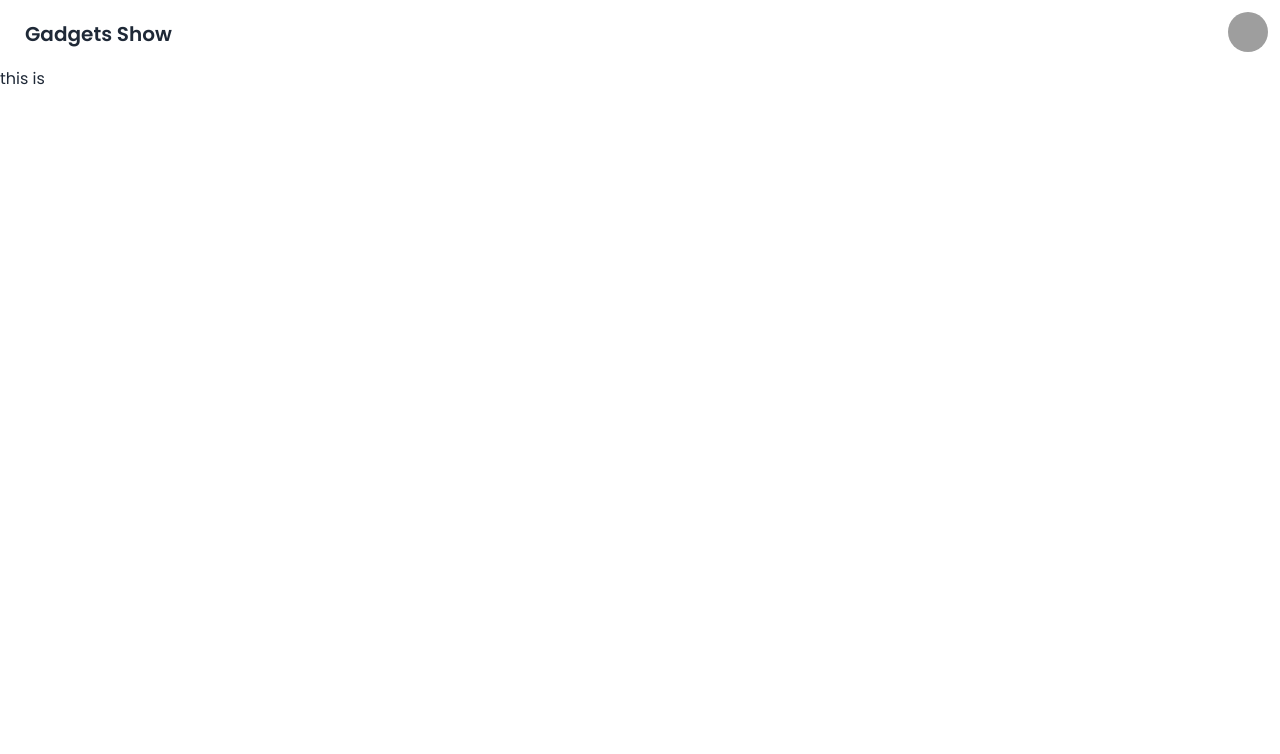
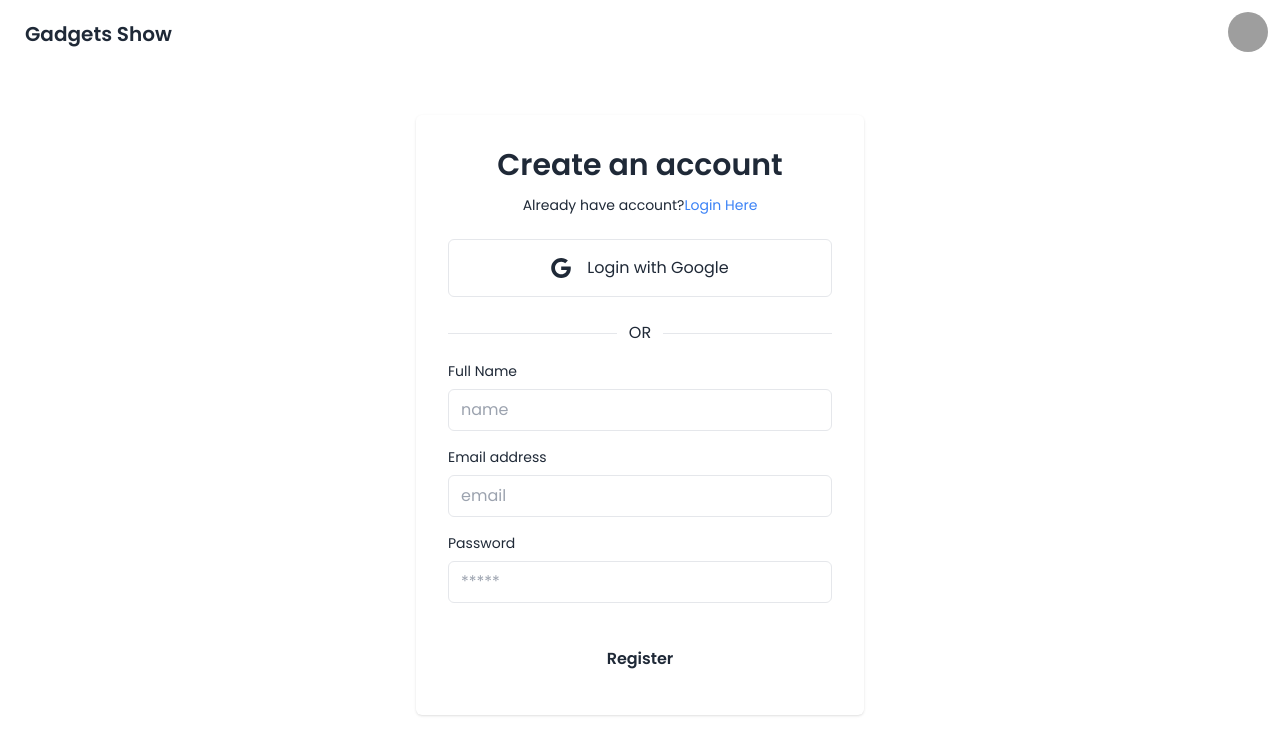
Before and after one commit to abdullah-al-momin-tarek/Gadgets-Show, a React (Vite) app: page /register in a window 1280 px wide. Shown: the top 754 px of the page. Built offline with nearby package versions, Linux system fonts and the light colour scheme; no server answers; grey boxes are pictures that could not be loaded.

Commit message:
Complete registration

```diff
--- a/package.json
+++ b/package.json
@@ -10,9 +10,13 @@
     "preview": "vite preview"
   },
   "dependencies": {
+    "firebase": "^10.12.5",
     "react": "^18.3.1",
     "react-dom": "^18.3.1",
-    "react-router-dom": "^6.26.0"
+    "react-hook-form": "^7.52.2",
+    "react-hot-toast": "^2.4.1",
+    "react-router-dom": "^6.26.0",
+    "sweetalert2": "^11.12.4"
   },
   "devDependencies": {
     "@eslint/js": "^9.8.0",
--- /dev/null
+++ b/src/AuthProvider/AuthProvider.jsx
@@ -0,0 +1,66 @@
+import { createUserWithEmailAndPassword, onAuthStateChanged, signInWithEmailAndPassword, signInWithPopup, signOut } from "firebase/auth";
+import { GoogleAuthProvider } from "firebase/auth/web-extension";
+import { createContext, useEffect, useState } from "react";
+import auth from "../Firebase/firebase.config";
+
+export const AuthContext = createContext(null)
+const AuthProvider = ({children}) => {
+    const [user, setUser] = useState(null);
+    const [loader, setLoader] = useState(true);
+
+    const googleProvider = new GoogleAuthProvider();
+
+    // Register
+    const registerUser = (email, password) => {
+      setLoader(true);
+      return createUserWithEmailAndPassword(auth, email, password);
+    };
+
+    //   Login
+    const loginUser = (email, password) => {
+      setLoader(true);
+      return signInWithEmailAndPassword(auth, email, password);
+    };
+
+    //google
+    const google = () => {
+      setLoader(true);
+      return signInWithPopup(auth, googleProvider);
+    };
+
+
+
+    //Logout
+    const logOut = () => {
+      setLoader(true);
+      return signOut(auth);
+    };
+
+    useEffect(()=>{
+        const unsubscribe = onAuthStateChanged(auth, (currentUser)=>{
+            setUser(currentUser)
+            setLoader(false)
+
+            return ()=>{
+                return unsubscribe()
+            }
+        })
+    },[])
+
+    const value = {
+        user,
+        loader,
+        registerUser,
+        loginUser,
+        logOut,
+        google,
+      };
+
+    return (
+        <AuthContext.Provider value={value}>
+            {children}
+        </AuthContext.Provider>
+    );
+};
+
+export default AuthProvider;
--- a/src/Authentication/Login.jsx
+++ b/src/Authentication/Login.jsx
@@ -1,11 +1,17 @@
+import { useForm } from "react-hook-form";
+import { Link } from "react-router-dom";
 
 const Login = () => {
+    const { register, handleSubmit, formState: { errors } } = useForm();
+
+    const onSubmit = data => console.log(data);
+
     return (
         <section className="flex items-center justify-center mt-12">
             <div className="w-full max-w-md p-4 rounded-md shadow sm:p-8 dark:bg-gray-50 dark:text-gray-800 ">
 	<h2 className="mb-3 text-3xl font-semibold text-center">Login to your account</h2>
 	<p className="text-sm text-center dark:text-gray-600">Dont have account?
-		<a href="#" rel="noopener noreferrer" className="focus:underline hover:underline">Sign up here</a>
+        <Link className="text-blue-500" to={"/register"}>Register Now</Link>
 	</p>
 	<div className="my-6 space-y-4">
 		<button aria-label="Login with Google" type="button" className="flex items-center justify-center w-full p-4 space-x-4 border rounded-md focus:ring-2 focus:ring-offset-1 dark:border-gray-600 focus:dark:ring-violet-600">
@@ -21,21 +27,23 @@ const Login = () => {
 		<p className="px-3 dark:text-gray-600">OR</p>
 		<hr  className="w-full dark:text-gray-600" />
 	</div>
-	<form noValidate="" action="" className="space-y-8">
+	<form onSubmit={handleSubmit(onSubmit)} className="space-y-8">
 		<div className="space-y-4">
 			<div className="space-y-2">
 				<label htmlFor="email" className="block text-sm">Email address</label>
-				<input type="email" name="email" id="email" placeholder="leroy@jenkins.com" className="w-full px-3 py-2 border rounded-md dark:border-gray-300 dark:bg-gray-50 dark:text-gray-800 focus:dark:border-violet-600" />
+				<input type="email" {...register("email", { required: true })} name="email" id="email" placeholder="email" className="w-full px-3 py-2 border rounded-md dark:border-gray-300 dark:bg-gray-50 dark:text-gray-800 focus:dark:border-violet-600" />
+                {errors.email && <span className="text-red-500">This field is required</span>}
 			</div>
 			<div className="space-y-2">
 				<div className="flex justify-between">
 					<label htmlFor="password" className="text-sm">Password</label>
 					<a rel="noopener noreferrer" href="#" className="text-xs hover:underline dark:text-gray-600">Forgot password?</a>
 				</div>
-				<input type="password" name="password" id="password" placeholder="*****" className="w-full px-3 py-2 border rounded-md dark:border-gray-300 dark:bg-gray-50 dark:text-gray-800 focus:dark:border-violet-600" />
+				<input type="password" {...register("password", { required: true })} name="password" id="password" placeholder="*****" className="w-full px-3 py-2 border rounded-md dark:border-gray-300 dark:bg-gray-50 dark:text-gray-800 focus:dark:border-violet-600" />
+                {errors.password && <span className="text-red-500">This field is required</span>}
 			</div>
 		</div>
-		<button type="button" className="w-full px-8 py-3 font-semibold rounded-md dark:bg-violet-600 dark:text-gray-50">Sign in</button>
+		<button type="submit" className="w-full px-8 py-3 font-semibold rounded-md dark:bg-violet-600 dark:text-gray-50">Login</button>
 	</form>
 </div>
         </section>
--- a/src/Authentication/Register.jsx
+++ b/src/Authentication/Register.jsx
@@ -1,9 +1,85 @@
+import { useForm } from "react-hook-form";
+import { Link, useNavigate } from "react-router-dom";
+import { AuthContext } from "../AuthProvider/AuthProvider";
+import { useContext } from "react";
+import { updateProfile } from "firebase/auth";
+import auth from "../Firebase/firebase.config";
+import toast, { Toaster } from "react-hot-toast";
 
 const Register = () => {
+    const { register, handleSubmit, formState: { errors } } = useForm();
+    const {registerUser} = useContext(AuthContext)
+    const navigate = useNavigate()
+
+
+    const onSubmit = data => {
+        const {name, email, password} = data;
+
+        registerUser(email, password)
+        .then(result=>{
+            console.log(result);
+            updateProfile(auth.currentUser,{
+                displayName: name
+            })
+            .then(()=>{
+                toast.success('Register Successfull')
+                navigate("/")
+            })
+
+        })
+        .catch(error=>{
+            console.log(error?.message);
+
+        })
+    }
+
     return (
-        <div>
-            this is
-        </div>
+        <section className="flex justify-center items-center mt-12">
+            <div className="w-full max-w-md p-4 rounded-md shadow sm:p-8 dark:bg-gray-50 dark:text-gray-800">
+	<h2 className="mb-3 text-3xl font-semibold text-center">Create an account</h2>
+	<p className="text-sm text-center dark:text-gray-600">Already have account?
+		<Link className="text-blue-500" to={"/login"}>Login Here</Link>
+	</p>
+	<div className="my-6 space-y-4">
+		<button aria-label="Login with Google" type="button" className="flex items-center justify-center w-full p-4 space-x-4 border rounded-md focus:ring-2 focus:ring-offset-1 dark:border-gray-600 focus:dark:ring-violet-600">
+			<svg xmlns="http://www.w3.org/2000/svg" viewBox="0 0 32 32" className="w-5 h-5 fill-current">
+				<path d="M16.318 13.714v5.484h9.078c-0.37 2.354-2.745 6.901-9.078 6.901-5.458 0-9.917-4.521-9.917-10.099s4.458-10.099 9.917-10.099c3.109 0 5.193 1.318 6.38 2.464l4.339-4.182c-2.786-2.599-6.396-4.182-10.719-4.182-8.844 0-16 7.151-16 16s7.156 16 16 16c9.234 0 15.365-6.49 15.365-15.635 0-1.052-0.115-1.854-0.255-2.651z"></path>
+			</svg>
+			<p>Login with Google</p>
+		</button>
+
+	</div>
+	<div className="flex items-center w-full my-4">
+		<hr  className="w-full dark:text-gray-600" />
+		<p className="px-3 dark:text-gray-600">OR</p>
+		<hr  className="w-full dark:text-gray-600" />
+	</div>
+	<form onSubmit={handleSubmit(onSubmit)} className="space-y-8">
+		<div className="space-y-4">
+			<div className="space-y-2">
+				<label htmlFor="name" className="block text-sm">Full Name</label>
+				<input type="name" {...register("name", { required: true })} name="name" id="name" placeholder="name" className="w-full px-3 py-2 border rounded-md dark:border-gray-300 dark:bg-gray-50 dark:text-gray-800 focus:dark:border-violet-600" />
+                {errors.name && <span className="text-red-500">This field is required</span>}
+			</div>
+			<div className="space-y-2">
+				<label htmlFor="email" className="block text-sm">Email address</label>
+				<input type="email" {...register("email", { required: true })} name="email" id="email" placeholder="email" className="w-full px-3 py-2 border rounded-md dark:border-gray-300 dark:bg-gray-50 dark:text-gray-800 focus:dark:border-violet-600" />
+                {errors.email && <span className="text-red-500">This field is required</span>}
+			</div>
+			<div className="space-y-2">
+				<div className="flex justify-between">
+					<label htmlFor="password" className="text-sm">Password</label>
+
+				</div>
+				<input type="password" {...register("password", { required: true })} name="password" id="password" placeholder="*****" className="w-full px-3 py-2 border rounded-md dark:border-gray-300 dark:bg-gray-50 dark:text-gray-800 focus:dark:border-violet-600" />
+                {errors.password && <span className="text-red-500">This field is required</span>}
+			</div>
+		</div>
+		<button type="submit" className="w-full px-8 py-3 font-semibold rounded-md dark:bg-violet-600 dark:text-gray-50">Register</button>
+	</form>
+</div>
+<Toaster/>
+        </section>
     );
 };
 
--- /dev/null
+++ b/src/Components/Home/Home.jsx
@@ -0,0 +1,10 @@
+
+const Home = () => {
+    return (
+        <div>
+            This is Home
+        </div>
+    );
+};
+
+export default Home;
--- /dev/null
+++ b/src/Firebase/firebase.config.js
@@ -0,0 +1,27 @@
+
+import { initializeApp } from "firebase/app";
+import { getAuth } from "firebase/auth";
+
+// Your web app's Firebase configuration
+const firebaseConfig = {
+//   apiKey: "AIzaSyAEu8wVhfTH4_MmlsqnT5wo1gkBnRlnzYI",
+//   authDomain: "gadgets-show.firebaseapp.com",
+//   projectId: "gadgets-show",
+//   storageBucket: "gadgets-show.appspot.com",
+//   messagingSenderId: "329482610784",
+//   appId: "1:329482610784:web:1cb97cb977b6510136bb05",
+
+
+
+  apiKey: import.meta.env.VITE_APIKEY,
+  authDomain: import.meta.env.VITE_AUTHDOMAIN,
+  projectId: import.meta.env.VITE_PROJECTID,
+  storageBucket: import.meta.env.VITE_STORAGEBUCKET,
+  messagingSenderId: import.meta.env.VITE_MESSAGINGSENDERID,
+  appId: import.meta.env.VITE_APPID,
+};
+
+// Initialize Firebase
+const app = initializeApp(firebaseConfig);
+const auth = getAuth(app)
+export default auth
--- a/src/main.jsx
+++ b/src/main.jsx
@@ -9,6 +9,8 @@ import {
 import Root from './Root/Root';
 import Register from './Authentication/Register';
 import Login from './Authentication/Login';
+import AuthProvider from './AuthProvider/AuthProvider';
+import Home from './Components/Home/Home';
 
 const router = createBrowserRouter([
   {
@@ -17,7 +19,7 @@ const router = createBrowserRouter([
     children: [
       {
         path: "/",
-        element: <Root/>
+        element: <Home/>
       },
       {
         path: "register",
@@ -33,6 +35,8 @@ const router = createBrowserRouter([
 
 createRoot(document.getElementById('root')).render(
   <StrictMode>
+     <AuthProvider>
      <RouterProvider router={router} />
+     </AuthProvider>
   </StrictMode>,
 )
```
Also changed, not shown: src/Components/PrivateRoute/PrivateRoute.jsx (added), 1 other file (tests, documents, lock files or other folders).
